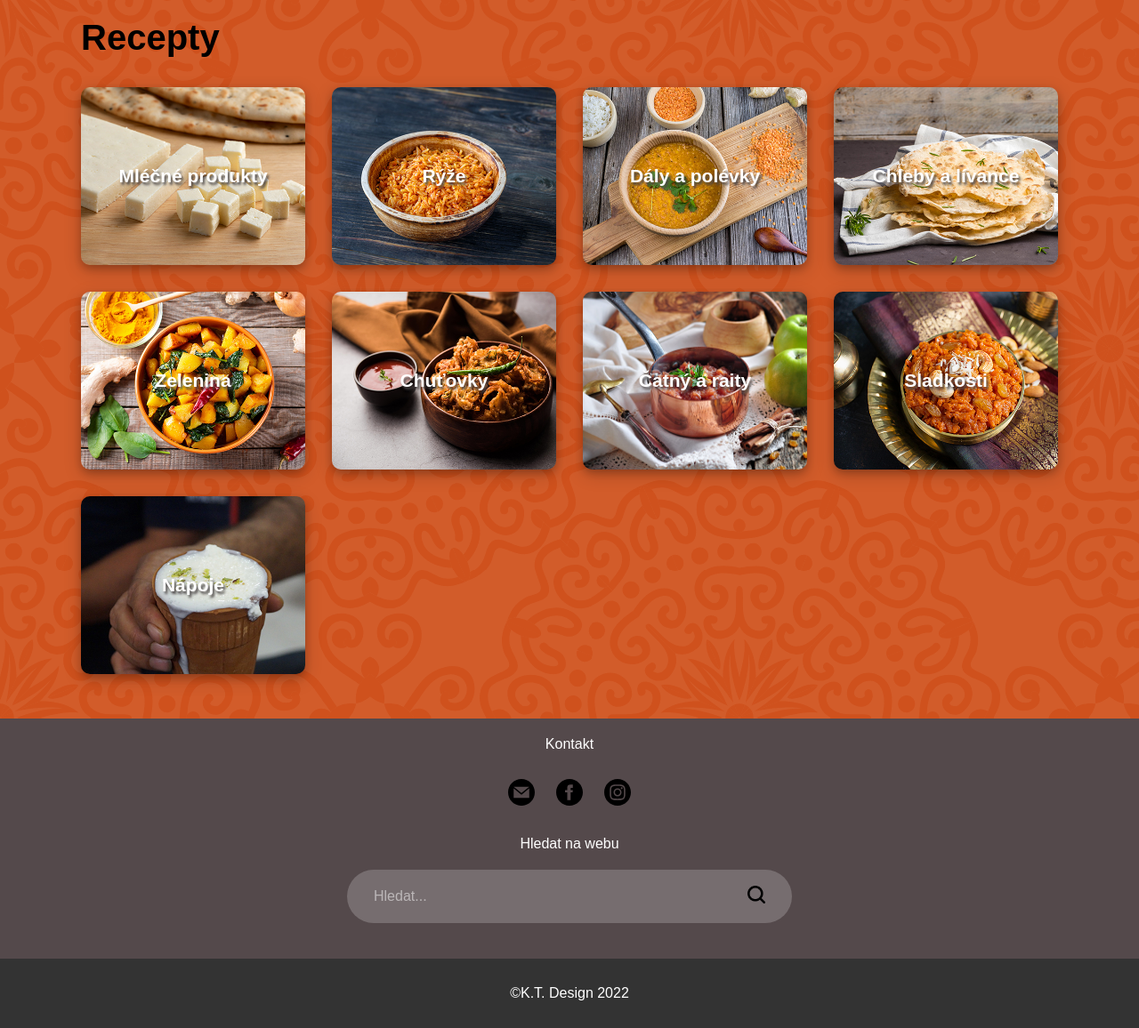
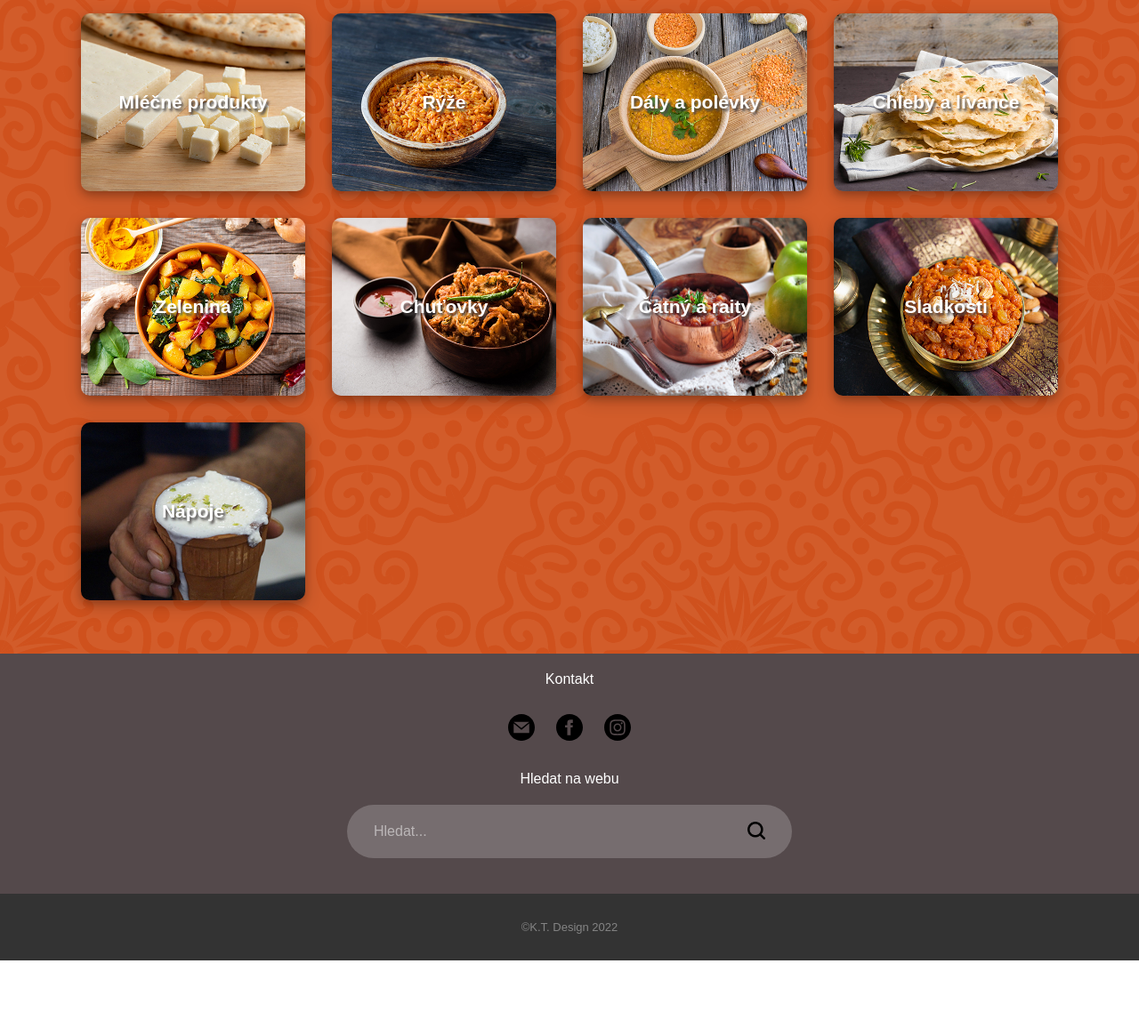
Before and after one commit to Klatnik/zaverecny-projekt, an Eleventy site: page index.html in a window 1280 px wide. Shown: the part 729-1885 px from the top of the page at 89% size. After the commit the page ends 1809 px from the top, so only its background shows below. Built offline with nearby package versions, Linux system fonts and the light colour scheme; Eleventy itself is replaced by a stand-in of ours; files that its build step writes are made by us from their sources; a web font is replaced by a local one.

Commit message:
Změny margin a padding

```diff
--- a/scss/style.scss
+++ b/scss/style.scss
@@ -29,6 +29,10 @@
     text-align: center;
 }
 
+h2 {
+    margin: 0;
+}
+
 .logo {
     display: none;
 }
@@ -54,14 +58,15 @@
 
 @media screen and (min-width: 640px) {
 
-    .recipes, .spices {
-        padding: 10px 30px 50px 30px;
-    }
+    // .recipes, .spices {
+    //     padding: 30px;
+    // }
 
     .recipes-grid, .spices-grid {
         display: grid;
         grid-template-columns: repeat(2, 1fr);
         gap: 30px;
+        padding: 30px 0;
     }
 
     .recipes__link .recipes__item, .spices__link .spices__item {
@@ -71,7 +76,7 @@
 
 @media screen and (min-width: 1100px) {
 
-    .recipes__background, .spices__background, .spices_text, .about {
+    .recipes__background, .spices__background, .spices_text, .about, .dishware__text, .spices__text {
         max-width: 90%;
         margin: 0 auto;
     }
@@ -139,7 +144,12 @@
 
 section {
     padding: 30px;
+    margin: 0 auto;
 }
+
+// .recipes, .spices {
+//     padding: 30px;
+// }
 
 .recipes {
     background-image: url(/images/background.svg);
@@ -207,8 +217,8 @@
 
     &__item:hover {
     transform: scale(1.03);
+    }
 
-}
     &__link {
         text-decoration: none;
         color: white;
@@ -224,7 +234,10 @@
     text-align: center;
     background-color: $footer-color;
     color: white;
+}
 
+.footer__box {
+    padding: 10px 30px 30px 30px;
 }
 
 .social-media {
@@ -243,6 +256,8 @@
     }
 
  }
+
+
 
 //  Search bar
 
@@ -300,11 +315,13 @@
     margin: 10px 0 10px 0;
 }
 
-.footer__box {
-    padding: 10px 30px 30px 30px;
-}
+
+
+// Copyright
 
 .footer__copyright {
     background-color: $footer-secondary-color;
     padding: 30px;
+    color:rgba(255, 255, 255, 0.397);
+    font-size: 13px;
 }
```
Also changed, not shown: css/style.css, 1 other file.
